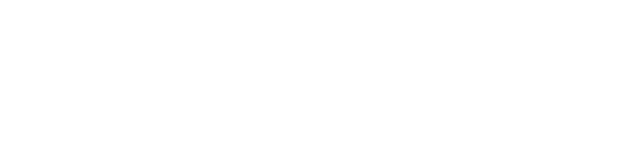
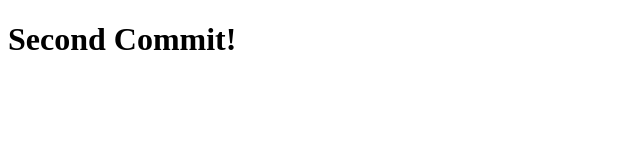
Before and after one commit to leejw05/vs_git, a plain HTML site: page index.html in a window 1280 px wide. Shown: the whole page, without its empty margins (0-640 px from the left). Drawn offline with Linux system fonts and the light colour scheme.

Commit message:
Second Commit

```diff
--- a/index.html
+++ b/index.html
@@ -6,5 +6,7 @@
     <meta name="viewport" content="width=device-width, initial-scale=1.0" />
     <title>Vscode로 다루는 Git</title>
   </head>
-  <body></body>
+  <body>
+    <h1>Second Commit!</h1>
+  </body>
 </html>
```
